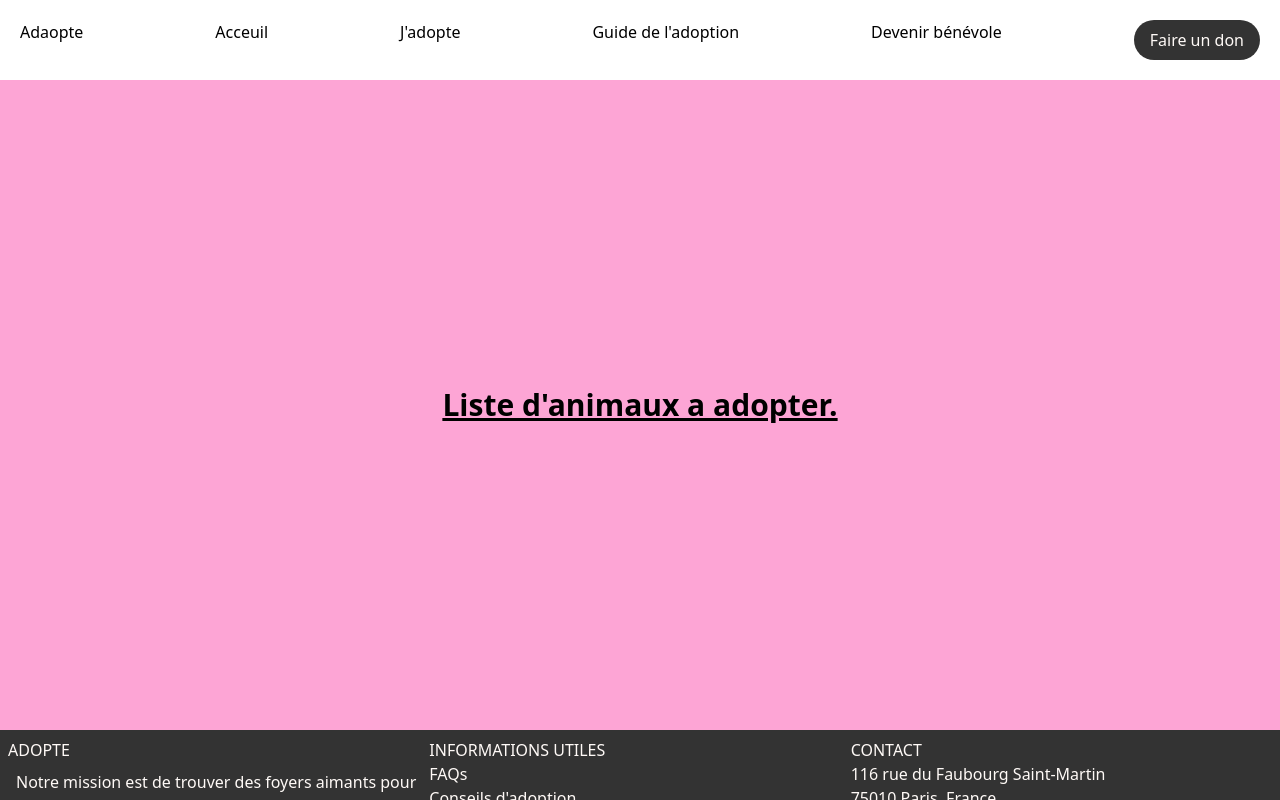
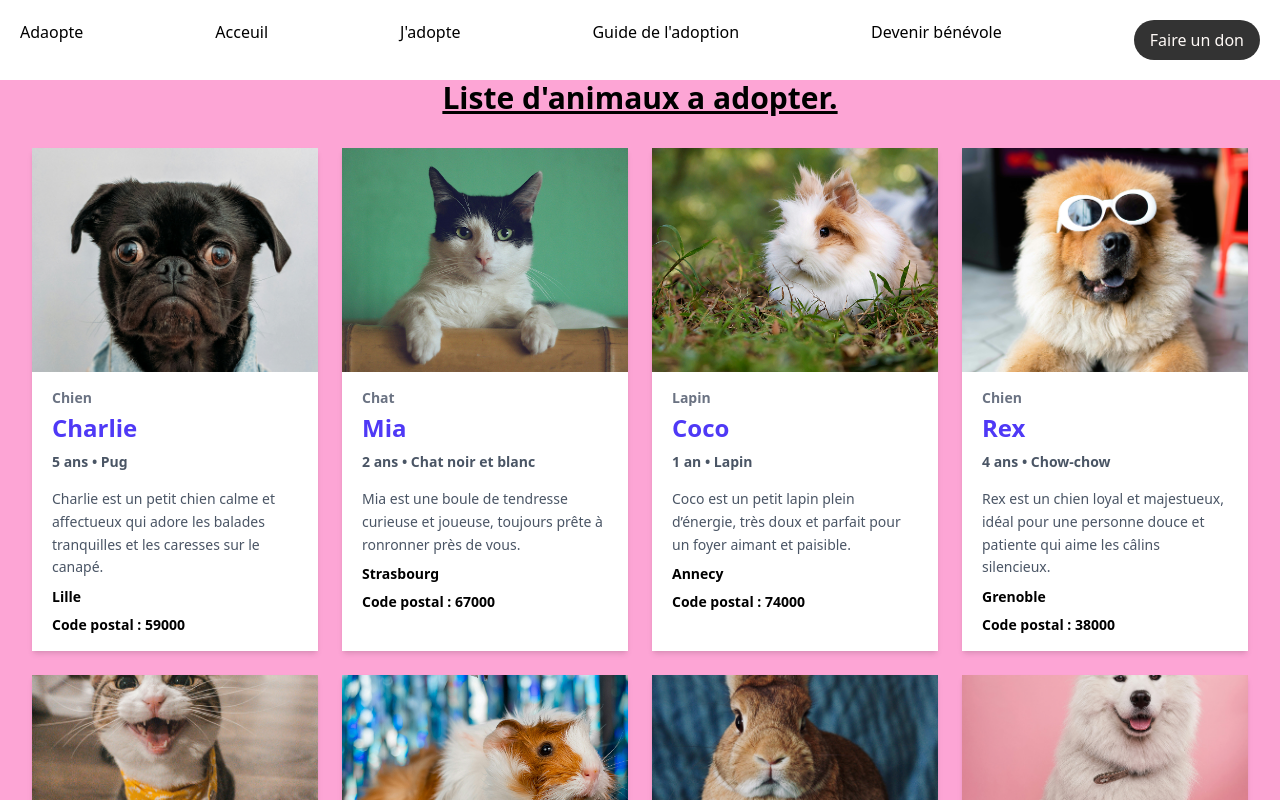
Before and after one commit to gaultierpatrice/adaopte, a React (Vite) app: page /listing in a window 1280 px wide. Shown: the top 800 px of the page. Built offline with nearby package versions, Linux system fonts and the light colour scheme.

Commit message:
update card adoption page

```diff
--- a/src/components/Card.tsx
+++ b/src/components/Card.tsx
@@ -0,0 +1,66 @@
+interface CardProps {
+  name?: string;
+  age?: string;
+  breed?: string;
+  type?: string;
+  city?: string;
+  zipcode?: string;
+  description?: string;
+  imageUrl?: string;
+  imageAlt?: string;
+}
+
+function Card({
+  name,
+  age,
+  breed,
+  type,
+  city,
+  zipcode,
+  description,
+  imageUrl,
+  imageAlt,
+}: CardProps) {
+  return (
+    <div
+      className="card
+ w-full max-w-xs bg-white shadow-md"
+    >
+      {imageUrl && (
+        <img
+          src={imageUrl}
+          alt={imageAlt ?? ""}
+          className="w-full h-56 object-cover"
+        />
+      )}
+      {type && (
+        <p className="text-sm font-semibold text-gray-500 px-5 pt-4">{type}</p>
+      )}
+      {name && (
+        <h1 className="mt-1 text-2xl font-extrabold text-indigo-600 px-5">
+          {name}
+        </h1>
+      )}
+      {age && breed && (
+        <p className="mt-2 text-sm font-semibold text-gray-600 px-5">
+          {age} &bull; {breed}
+        </p>
+      )}
+
+      {description && (
+        <p className="mt-4 text-sm text-gray-600 leading-relaxed px-5 ">
+          {description}
+        </p>
+      )}
+      {city && (
+        <p className="mt-2 text-sm font-semibold text-black px-5">{city}</p>
+      )}
+      {zipcode && (
+        <p className="mt-2 text-sm font-semibold text-black px-5 pb-4">
+          Code postal : {zipcode}
+        </p>
+      )}
+    </div>
+  );
+}
+export default Card;
--- a/src/pages/ListingPage.tsx
+++ b/src/pages/ListingPage.tsx
@@ -1,3 +1,27 @@
+import Card from "../components/Card";
+import animals from "../data/data.json";
+
+// import photos des animaux d'adoption
+import charlieimg from "../pictures/charlesdeluvio-K4mSJ7kc0As-unsplash.jpg";
+import miaimg from "../pictures/manja-vitolic-gKXKBY-C-Dk-unsplash.jpg";
+import cocoimg from "../pictures/chan-swan-NKyl19P5IHg-unsplash.jpg";
+import reximg from "../pictures/alan-king-KZv7w34tluA-unsplash.jpg";
+import lunaimg from "../pictures/jae-park-7GX5aICb5i4-unsplash.jpg";
+import biscuitimg from "../pictures/yosei-g-OVgE3m4MHKM-unsplash.jpg";
+import rioimg from "../pictures/melanie-kreutz-IFnknR2Mv5o-unsplash.jpg";
+import rubyimg from "../pictures/peri-stojnic-5Vr_RVPfbMI-unsplash.jpg";
+
+const imageMap: Record<string, string> = {
+  Charlie: charlieimg,
+  Mia: miaimg,
+  Coco: cocoimg,
+  Rex: reximg,
+  Luna: lunaimg,
+  Biscuit: biscuitimg,
+  Rio: rioimg,
+  Ruby: rubyimg,
+};
+
 function ListingPage() {
   return (
     <>
@@ -5,6 +29,15 @@ function ListingPage() {
         <h1 className="text-3xl font-bold underline">
           Liste d'animaux a adopter.
         </h1>
+        <div className="grid grid-cols-4 gap-6 p-8">
+          {animals.map((animal, index) => (
+            <Card
+              key={index}
+              {...animal}
+              imageUrl={imageMap[animal.name] ?? animal.imageUrl}
+            />
+          ))}
+        </div>
       </main>
     </>
   );
```
